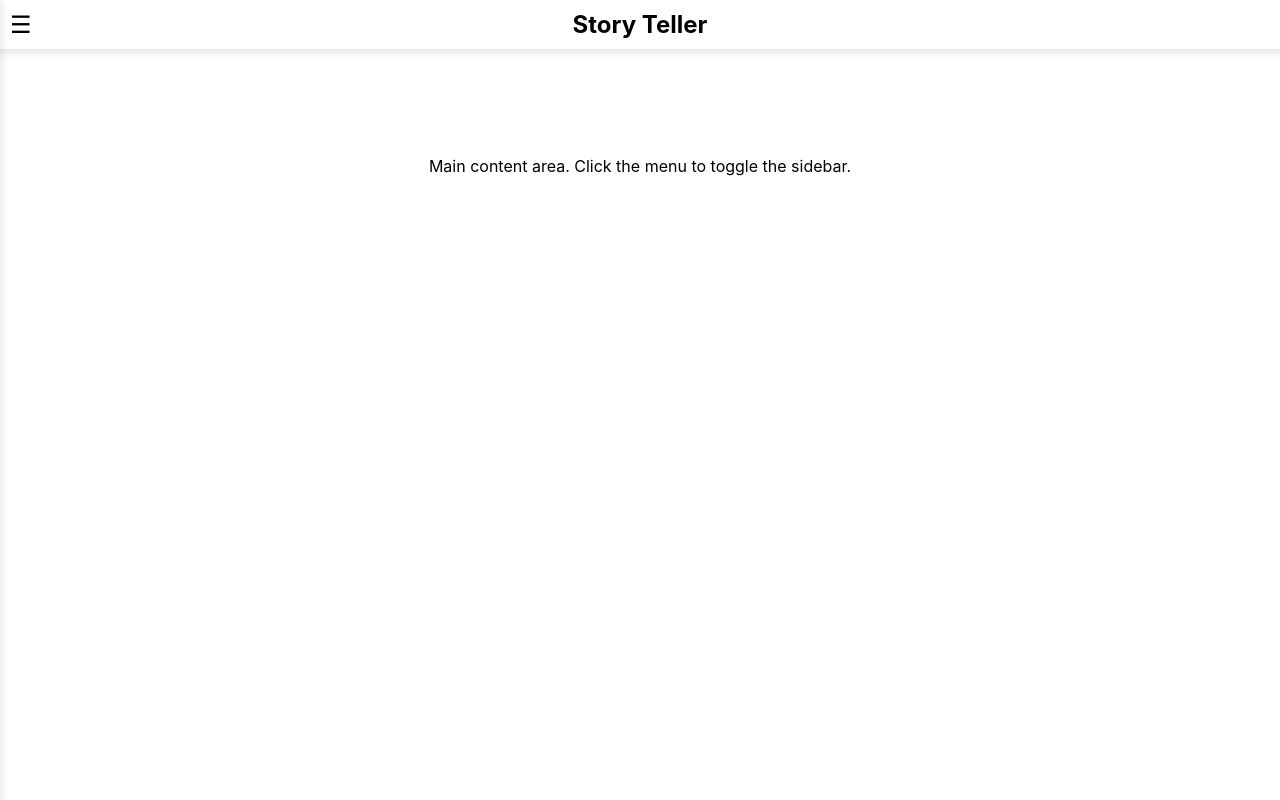
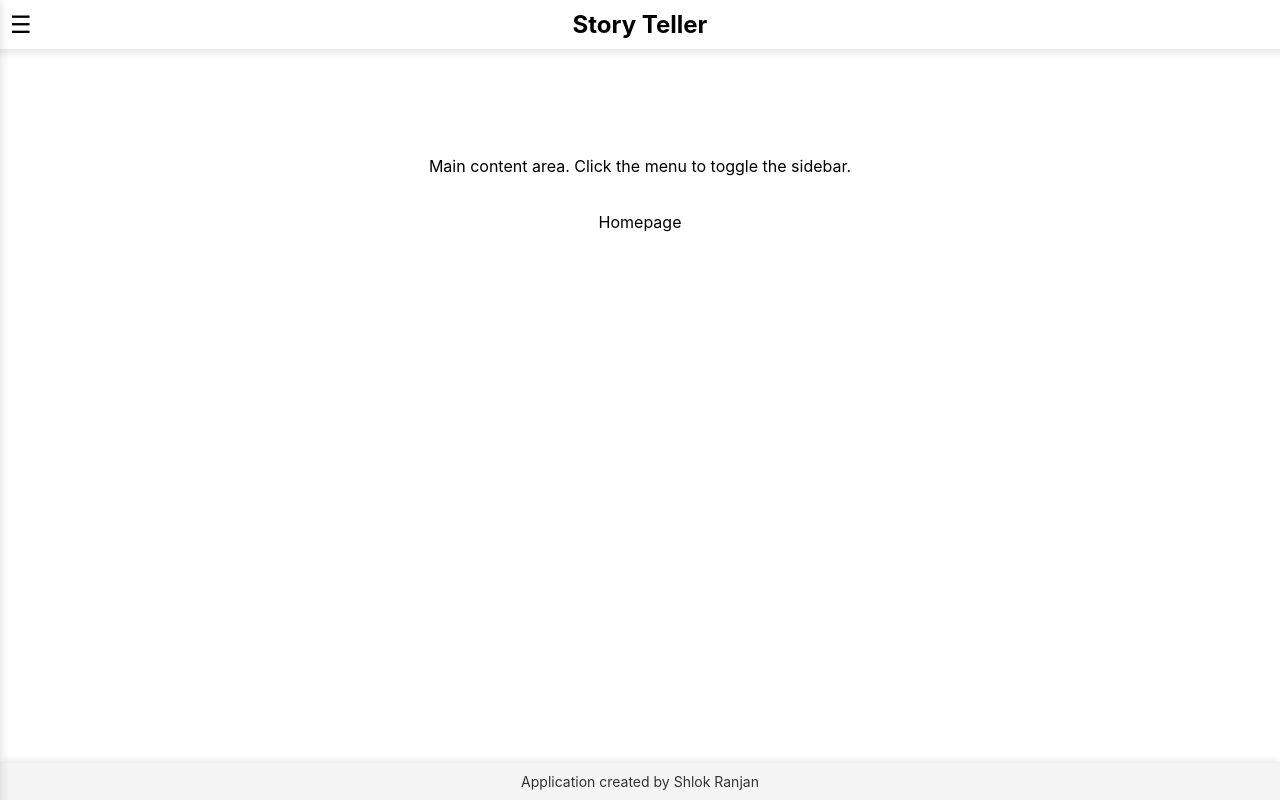
Before and after one commit to Shlok1999/Story-Teller, a React (Create React App) app: page / in a window 1280 px wide. Built offline with nearby package versions, Linux system fonts and the light colour scheme.

Commit message:
mvp folder structure created

```diff
--- a/package.json
+++ b/package.json
@@ -9,6 +9,7 @@
     "@testing-library/user-event": "^13.5.0",
     "react": "^18.3.1",
     "react-dom": "^18.3.1",
+    "react-router-dom": "^6.26.1",
     "react-scripts": "5.0.1",
     "web-vitals": "^2.1.4"
   },
--- a/src/App.js
+++ b/src/App.js
@@ -1,16 +1,21 @@
 import Navigation from './Components/Constants/Navigation';
-import logo from './logo.svg';
 import './Styles/Book.css'
-import Book from './Styles/Book.css';
 import './App.css'
+import { BrowserRouter as Router, Routes, Route } from 'react-router-dom';
+import Footer from './Components/Constants/Footer';
+import Homepage from './Pages/Homepage';
 
 function App() {
-  const pages = [
 
-  ];
   return (
     <div className="App">
-    <Navigation/>
+      <Router>
+        <Navigation />
+        <Routes>
+          <Route exact path='/' element={<Homepage/>} />
+        </Routes>
+        <Footer/>
+      </Router>
     </div>
   );
 }
--- a/src/Components/Constants/Footer.js
+++ b/src/Components/Constants/Footer.js
@@ -0,0 +1,13 @@
+// src/Footer.js
+import React from "react";
+import "../../Styles/Footer.css"; // Import the CSS for styling
+
+function Footer() {
+  return (
+    <footer className="footer">
+      <p>Application created by Shlok Ranjan</p>
+    </footer>
+  );
+}
+
+export default Footer;
--- a/src/Pages/Book.js
+++ b/src/Pages/Book.js
@@ -1,7 +1,7 @@
 // src/Book.js
 import React, { useState } from "react";
 import { useSpring, animated } from "@react-spring/web";
-import "./Book.css"; // For styling
+import "../Styles/Book.css"; // For styling
 
 const Book = ({ pages = [] }) => {
   const [currentPage, setCurrentPage] = useState(0);
--- a/src/Pages/Homepage.js
+++ b/src/Pages/Homepage.js
@@ -0,0 +1,9 @@
+import React from 'react'
+
+function Homepage() {
+  return (
+    <div>Homepage</div>
+  )
+}
+
+export default Homepage
--- /dev/null
+++ b/src/Styles/Footer.css
@@ -0,0 +1,17 @@
+/* src/Footer.css */
+.footer {
+    width: 100%;
+    background-color: #f4f4f4; /* Light grey background */
+    text-align: center; /* Center the text */
+    padding: 10px 0; /* Padding for vertical spacing */
+    position: fixed; /* Fix the footer at the bottom */
+    bottom: 0; /* Align to the bottom */
+    box-shadow: 0 -2px 8px rgba(0, 0, 0, 0.1); /* Subtle shadow at the top */
+    z-index: 1000; /* Make sure it appears on top */
+  }
+
+  .footer p {
+    margin: 0;
+    color: #333; /* Dark grey text color */
+    font-size: 14px; /* Font size */
+  }
```
Also changed, not shown: src/Pages/Login.js (added, +9 -0 lines), src/Pages/Register.js (added, +9 -0 lines), src/Components/HomeComponents/About.js (added), src/Components/HomeComponents/Hero.js (added), 1 other file (tests, documents, lock files or other folders).
